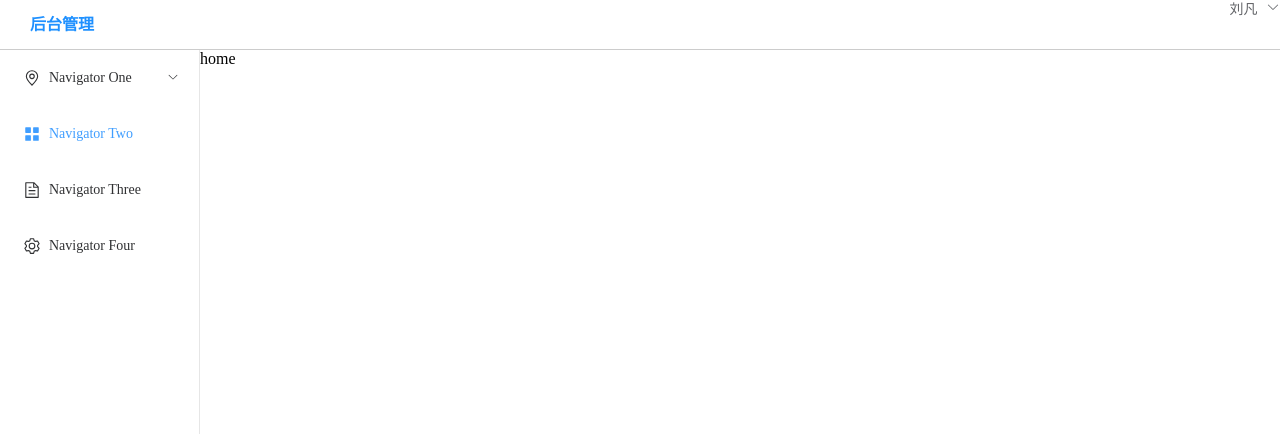
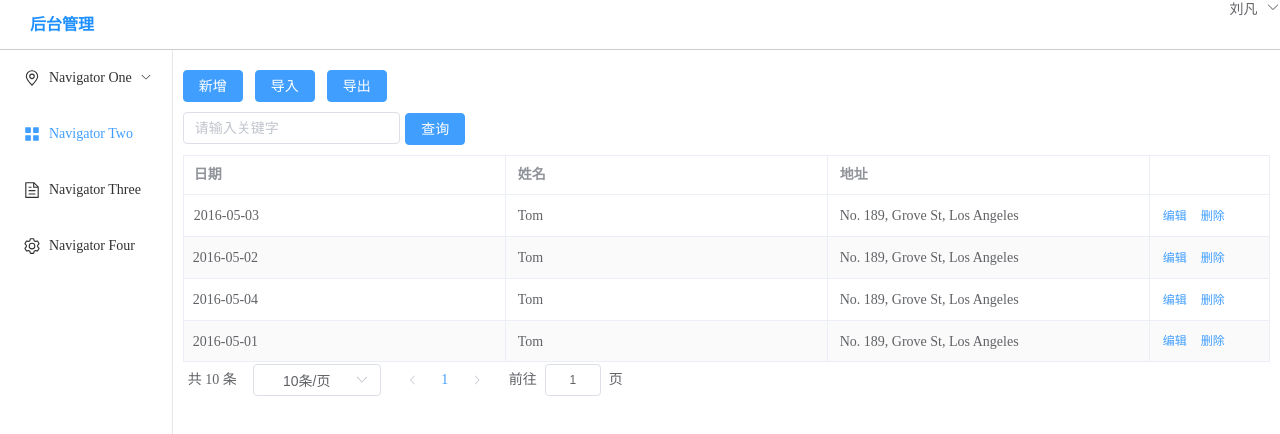
Before and after one commit to kaixin36/ManagemenntSystem, a Vue app in the folder before/: page / in a window 1280 px wide. Shown: the top 434 px of the page. Built offline with nearby package versions, Linux system fonts and the light colour scheme.

Commit message:
完成主内容区域（Home组件）布局

```diff
--- a/before/src/main.js
+++ b/before/src/main.js
@@ -4,8 +4,10 @@ import router from './router'
 import store from './store'
 
 import ElementPlus from 'element-plus'
+import zhCn from 'element-plus/es/locale/lang/zh-cn'
 import 'element-plus/dist/index.css'
+
 
 import '@/assets/css/global.css'
 
-createApp(App).use(store).use(router).use(ElementPlus).mount('#app')
+createApp(App).use(store).use(router).use(ElementPlus, { locale: zhCn }).mount('#app')
--- a/before/src/views/Home.vue
+++ b/before/src/views/Home.vue
@@ -1,18 +1,102 @@
 <template>
-  home
+  <div style="width: 100%" class="main_area">
+    <!-- 功能区 -->
+    <div class="function_area">
+      <el-button type="primary">新增</el-button>
+      <el-button type="primary">导入</el-button>
+      <el-button type="primary">导出</el-button>
+    </div>
+    <!-- 搜索区 -->
+    <div class="search_area">
+      <el-input
+        v-model="search"
+        placeholder="请输入关键字"
+        style="width: 20%"
+      />
+      <el-button type="primary" style="margin-left: 5px">查询</el-button>
+    </div>
+    <el-table :data="tableData" stripe border style="width: 100%">
+      <el-table-column prop="date" label="日期" />
+      <el-table-column prop="name" label="姓名" />
+      <el-table-column prop="address" label="地址" />
+      <el-table-column fixed="right" label="" width="120">
+        <template #default>
+          <el-button type="text" size="small" @click="handleEdit"
+            >编辑</el-button
+          >
+          <el-button type="text" size="small" @click="handleDelete"
+            >删除</el-button
+          >
+        </template>
+      </el-table-column>
+    </el-table>
+    <div>
+      <el-pagination
+        v-model:currentPage="currentPage"
+        :page-sizes="[5, 10, 20]"
+        :page-size="10"
+        layout="total, sizes, prev, pager, next, jumper"
+        :total="total"
+        @size-change="handleSizeChange"
+        @current-change="handleCurrentChange"
+      >
+      </el-pagination>
+    </div>
+  </div>
 </template>
 
 <script>
 // @ is an alias to /src
-import Header from "@/components/Header.vue";
 
 export default {
   name: "Home",
-  components: {
-    Header,
+  data() {
+    return {
+      search: "",
+      currentPage: 1,
+      total: 10,
+      tableData: [
+        {
+          date: "2016-05-03",
+          name: "Tom",
+          address: "No. 189, Grove St, Los Angeles",
+        },
+        {
+          date: "2016-05-02",
+          name: "Tom",
+          address: "No. 189, Grove St, Los Angeles",
+        },
+        {
+          date: "2016-05-04",
+          name: "Tom",
+          address: "No. 189, Grove St, Los Angeles",
+        },
+        {
+          date: "2016-05-01",
+          name: "Tom",
+          address: "No. 189, Grove St, Los Angeles",
+        },
+      ],
+    };
+  },
+  methods: {
+    handleEdit() {},
+    handleDelete() {},
+    handleSizeChange() {},
+    handleCurrentChange() {},
   },
 };
 </script>
 
 <style scoped>
+.function_area {
+  margin: 10px 0;
+}
+
+.search_area {
+  margin: 10px 0;
+}
+.main_area {
+  padding: 10px;
+}
 </style>
```
